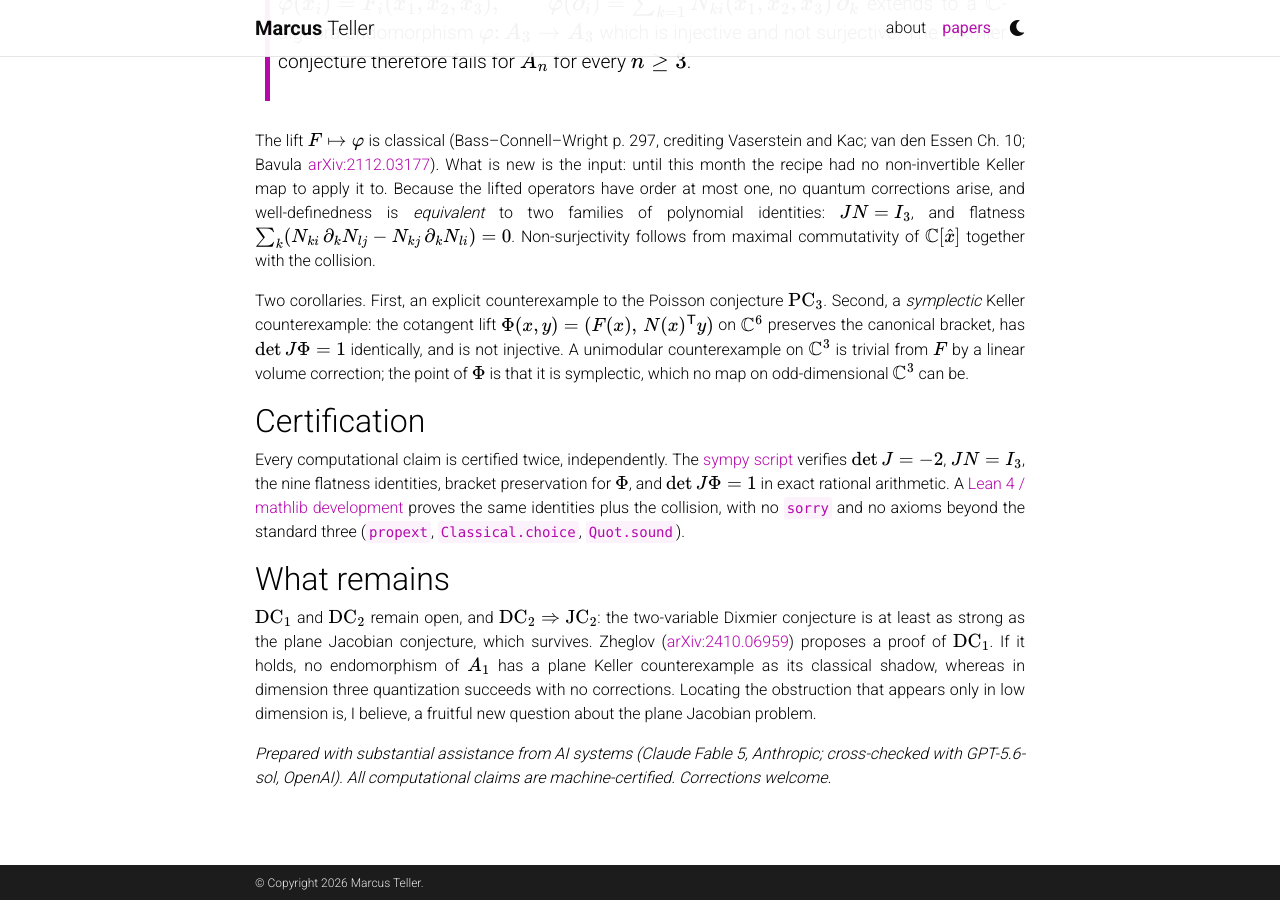
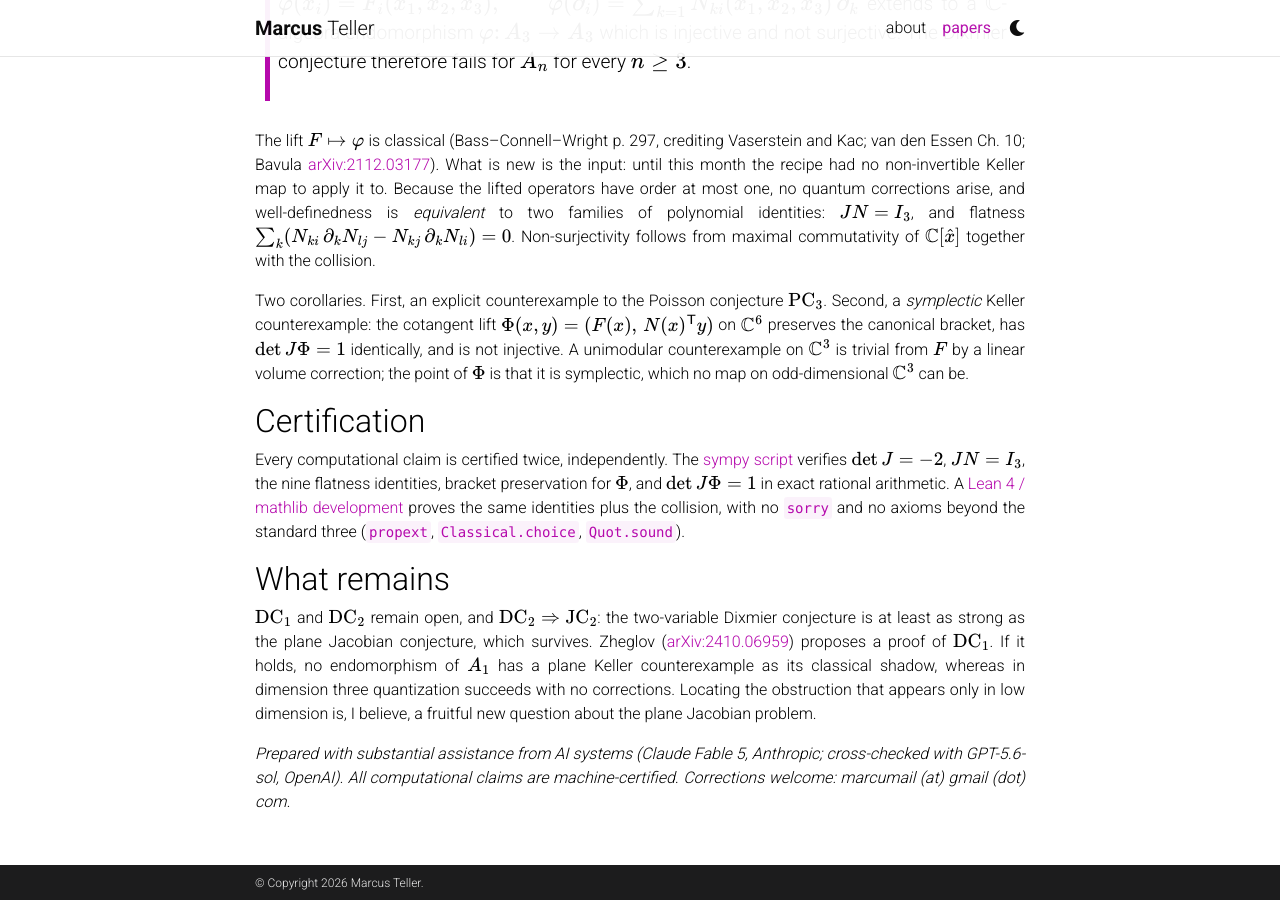
Before and after one commit to frozaken/frozaken.github.io, a Jekyll site: the page built from _posts/2026-07-21-dixmier-counterexample.md, in a window 1280 px wide and 900 px high, scrolled down 805 px. Built offline with Jekyll 4.4.1, drawn with Linux system fonts in a browser that asks for light colours; full-size pictures stand in for the smaller copies a plugin makes; comment, search, counter and statistics services are not loaded; a style sheet for code colours, icons or effects is not loaded.

Commit message:
Add contact email in non-scrapeable (at)/(dot) format (about page + paper post)

```diff
--- a/_posts/2026-07-21-dixmier-counterexample.md
+++ b/_posts/2026-07-21-dixmier-counterexample.md
@@ -86,4 +86,4 @@ believe, a fruitful new question about the plane Jacobian problem.
 
 *Prepared with substantial assistance from AI systems (Claude Fable 5, Anthropic;
 cross-checked with GPT-5.6-sol, OpenAI). All computational claims are machine-certified.
-Corrections welcome.*
+Corrections welcome: marcumail (at) gmail (dot) com.*
```
Also changed, not shown: _pages/about.md (+1 -0 lines).
